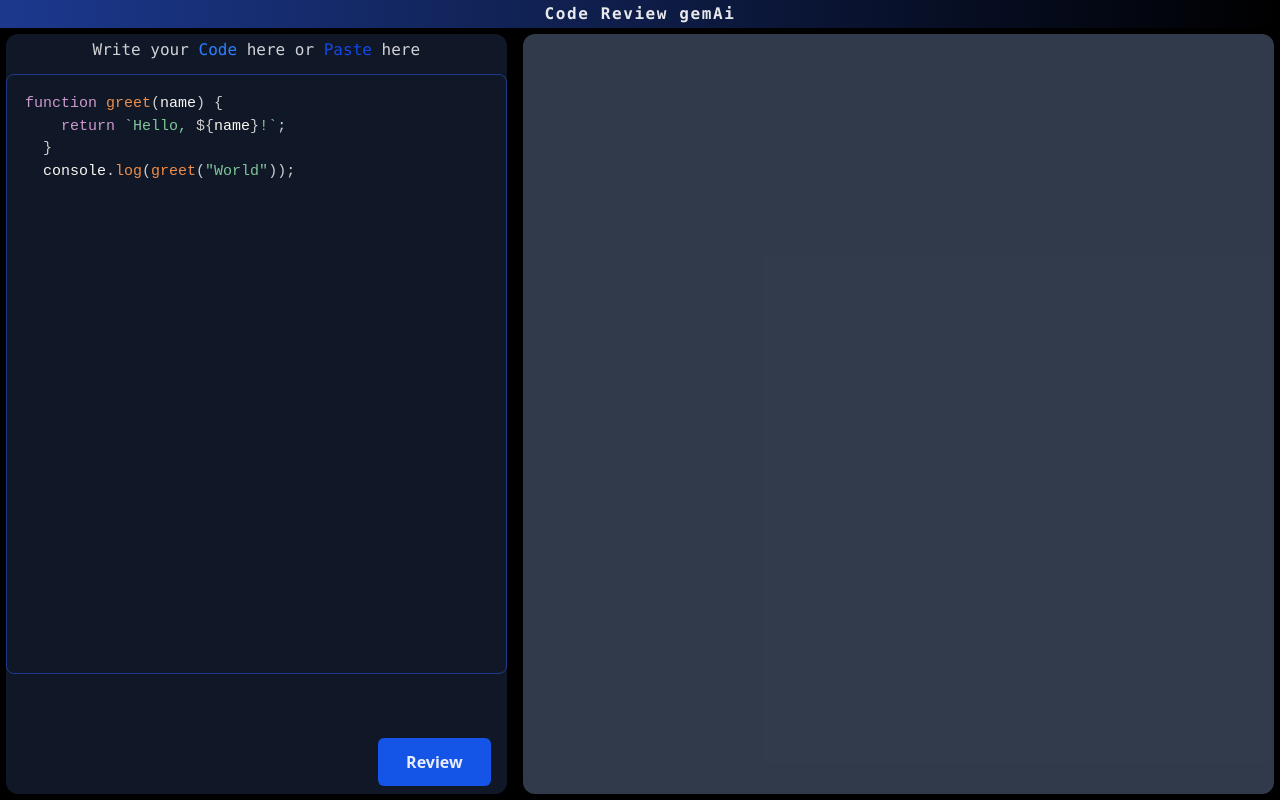
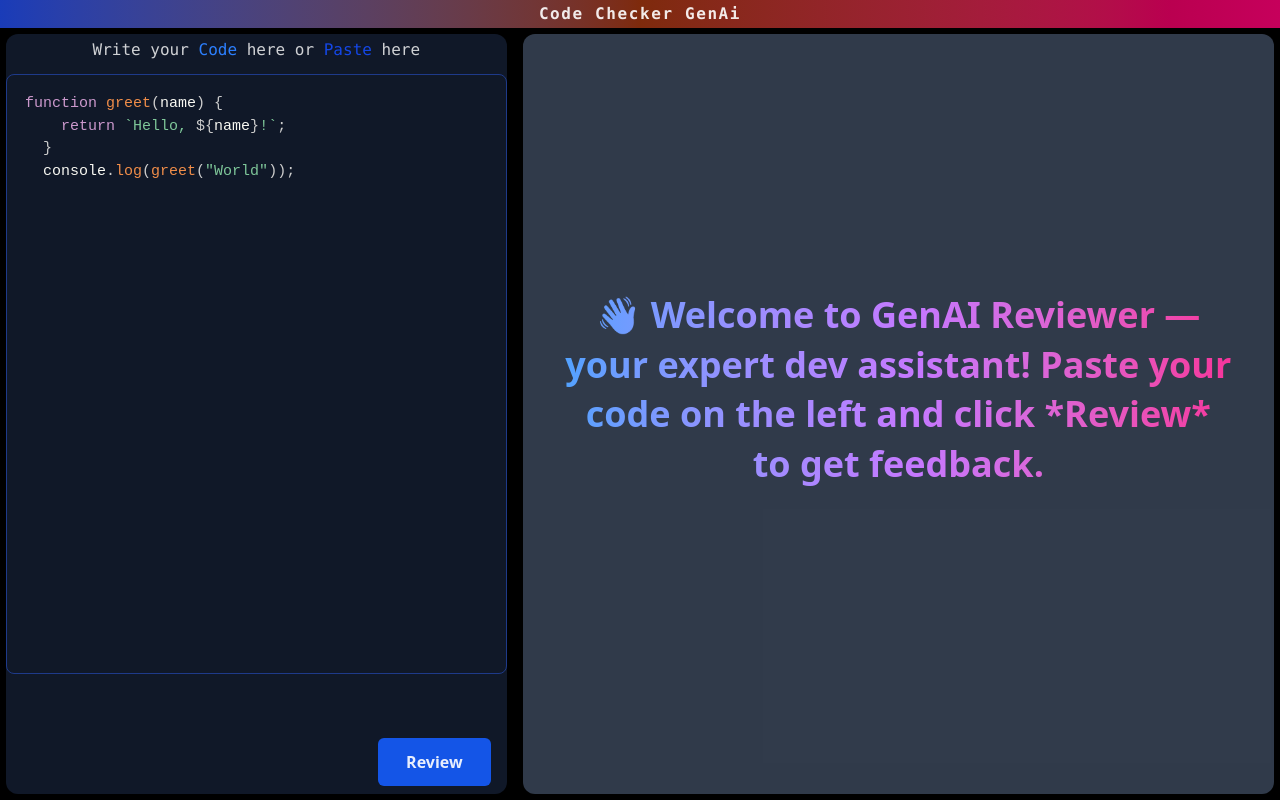
Before and after one commit to rou-nak-cloud/Code-Inspector, a React (Vite) app in the folder Frontend/: page / in a window 1280 px wide. Built offline with nearby package versions, Linux system fonts and the light colour scheme.

Commit message:
updated ui V-2

```diff
--- a/Frontend/src/components/Navbar.jsx
+++ b/Frontend/src/components/Navbar.jsx
@@ -2,8 +2,8 @@ import React from 'react'
 
 const Navbar = () => {
   return (
-    <div className="w-full h-[28px] bg-gradient-to-r from-blue-900 flex items-center justify-center">
-      <h1 className="text-white/90 font-semibold text-md tracking-widest font-mono">Code Review gemAi</h1>
+    <div className="w-full h-[28px] bg-gradient-to-r from-blue-800 via-orange-900 to-pink-700 flex items-center justify-center">
+      <h1 className="text-white/90 font-semibold text-md tracking-widest font-mono">Code Checker GenAi</h1>
     </div>
   );
 };
--- a/Frontend/src/components/Ui.jsx
+++ b/Frontend/src/components/Ui.jsx
@@ -13,14 +13,22 @@ const Ui = () => {
   }
   console.log(greet("World"));`)
 
-    const [review, setReview] = useState(``)
+    const [review, setReview] = useState(`👋 Welcome to GenAI Reviewer — your expert dev assistant! Paste your code on the left and click *Review* to get feedback.`)
+    const [loading, setLoading] = useState(false);
 
 
     const apiUrl = import.meta.env.VITE_API_reviewURL;
-    async function reviewCode(){
+    async function reviewCode() {
+        try {
+            setLoading(true); // show loader
             const response = await axios.post(`${apiUrl}/get-review`, { code });
-        // console.log(response.data)
-        setReview(response.data)
+            setReview(response.data);
+        } catch (error) {
+            setReview("Error while fetching review.");
+            console.error(error);
+        } finally {
+            setLoading(false); // hide loader
+        }
     }
   return (
     <>
@@ -36,15 +44,32 @@ const Ui = () => {
             />
           <button
           onClick={reviewCode}
-          className='absolute bottom-2 right-4 bg-blue-600/90 text-white/90 sm:font-semibold px-7 py-3 max-sm:px-2 max-sm:py-1 cursor-pointer rounded-md hover:bg-blue-600/80 transition-colors duration-300 select-none'>Review</button>
+          className='absolute bottom-2 right-4 bg-blue-600/90 text-white/90 sm:font-semibold px-7 py-3 max-sm:px-2 max-sm:py-1 cursor-pointer rounded-md hover:bg-blue-600/80 transition-colors duration-300 select-none'>
+            {loading ? "Checking..." : "Review"}
+          </button>
         </div>
         <div className='left h-full basis-[60%] max-sm:p-2 sm:p-4 sm:text-lg overflow-auto bg-gray-700/90 text-gray-300 leading-8 rounded-xl max-sm:h-1/2 max-sm:w-full'>
             <div className='markdown'>
+                {loading ? (
+                       <div className=" h-screen flex flex-col items-center justify-center gap-3">
+                        <div className="w-10 h-10 border-4 border-blue-500 border-t-transparent border-b-transparent rounded-full animate-spin"></div>
+                        <p className="font-mono text-2xl font-bold bg-gradient-to-r from-blue-400 via-purple-400 to-pink-500 bg-clip-text text-transparent">Reviewing your code...</p>
+                       </div>
+                ) : review.startsWith("👋") ? (
+                    // Welcome Hero
+                    <div className="text-center max-w-2xl mx-auto sm:pt-60 max-sm:pt-10">
+                        <h1 className="text-3xl sm:text-4xl font-bold bg-gradient-to-r from-blue-400 via-purple-400 to-pink-500 bg-clip-text text-transparent leading-snug select-none">
+                        {review}
+                        </h1>
+                    </div>
+                    ) : (
                     <Markdown
                     rehypePlugins={[ rehypeHighlight ]}
+
                     >
                     {review}
                     </Markdown>
+                )}
             </div>
         </div>
       </div>
```
Lines whose indentation alone changed are shown as unchanged.
